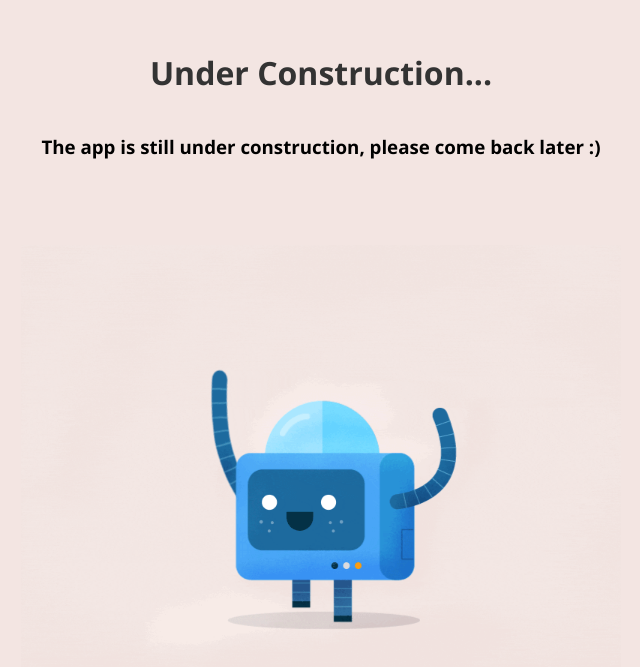
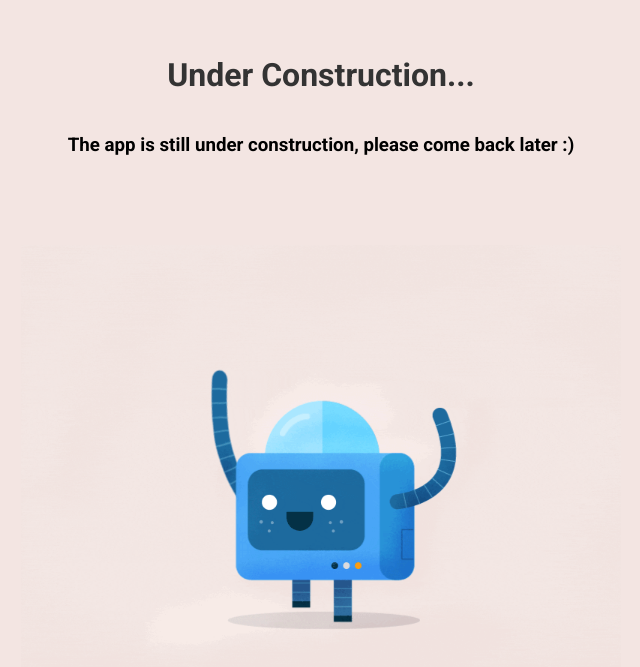
Before and after one commit to joseabernardes/personal-app, an Angular app: page / in a window 1280 px wide. Shown: the part 105-772 px from the top of the page, without its empty margins (319-959 px from the left). Built offline with nearby package versions, Linux system fonts and the light colour scheme.

Commit message:
feat-2: Change global font to Roboto

```diff
--- a/src/styles.scss
+++ b/src/styles.scss
@@ -6,12 +6,14 @@
  * *************************************************************************
  */
 
-@import url('https://fonts.googleapis.com/css2?family=Open+Sans:ital,wght@0,300;0,400;0,700;1,300;1,400;1,700&display=swap');
+@import url('https://fonts.googleapis.com/css2?family=Roboto:ital,wght@0,300;0,400;0,500;0,700;1,300;1,400;1,500;1,700&display=swap');
 
 html,
 body {
-    font-family: 'Open Sans', sans-serif;
+    font-family: 'Roboto', sans-serif;
     margin: 0;
+    font-weight: 300;
+    -webkit-font-smoothing: antialiased;
 }
 
 *,
```
